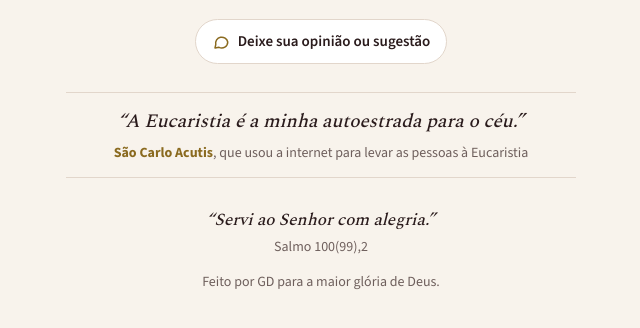
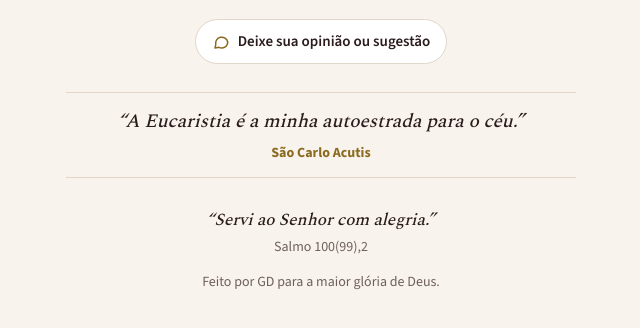
Before and after one commit to GD-root/GD-root.github.io, a plain HTML site: page index.html in a window 1280 px wide. Shown: the part 606-934 px from the top of the page, without its empty margins (319-959 px from the left). Drawn offline with nearby package versions, Linux system fonts and the light colour scheme.

Commit message:
Deixa só a frase e o nome de São Carlo Acutis
Co-Authored-By: Claude Opus 5.5 <noreply@anthropic.com>
Claude-Session: https://claude.ai/code/session_01Hwapo24WA8V2dTVsMq1528

```diff
--- a/index.html
+++ b/index.html
@@ -263,7 +263,7 @@ footer .ref{margin:2px 0 12px}
 
   <figure class="acutis">
     <blockquote>“A Eucaristia é a minha autoestrada para o céu.”</blockquote>
-    <figcaption><b>São Carlo Acutis</b>, que usou a internet para levar as pessoas à Eucaristia</figcaption>
+    <figcaption><b>São Carlo Acutis</b></figcaption>
   </figure>
 
   <footer>
```
